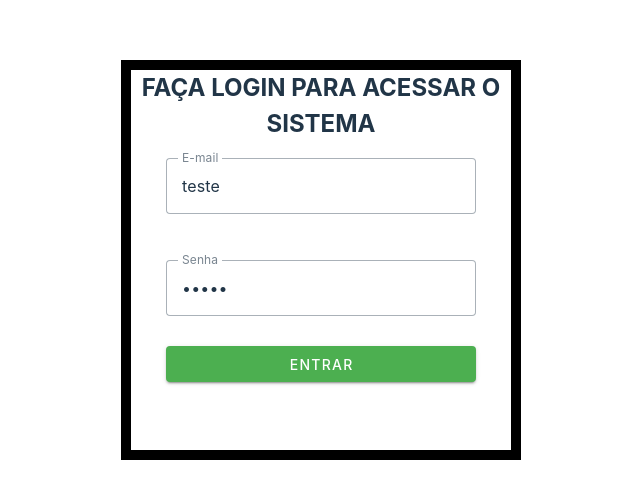
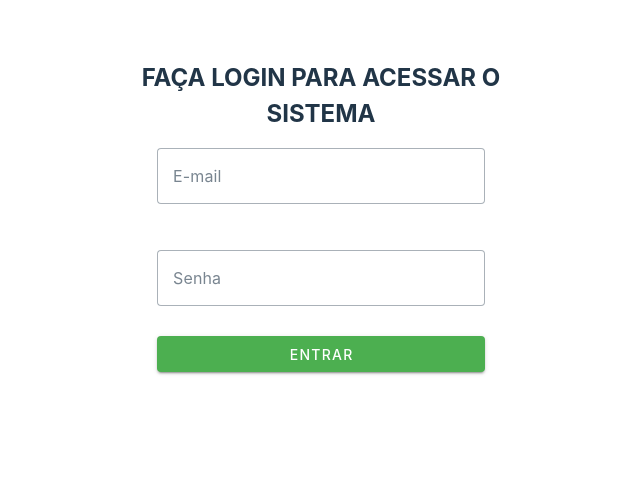
Before and after one commit to Lucaseduardo20/to-do-list-frontend-vuets, a Vue app: page / in a window 1280 px wide. Shown: the part 140-638 px from the top of the page, without its empty margins (319-959 px from the left). Built offline with nearby package versions, Linux system fonts and the light colour scheme.

Commit message:
feature: criando controle de valores dos campos.

```diff
--- a/src/App.vue
+++ b/src/App.vue
@@ -9,16 +9,7 @@ import Login from './views/Login.vue'
 </template>
 
 <style scoped>
-.logo {
-  height: 6em;
-  padding: 1.5em;
-  will-change: filter;
-  transition: filter 300ms;
-}
-.logo:hover {
-  filter: drop-shadow(0 0 2em #646cffaa);
-}
-.logo.vue:hover {
-  filter: drop-shadow(0 0 2em #42b883aa);
-}
+  template {
+    background-color: grey;
+  }
 </style>
--- a/src/components/LoginForm.vue
+++ b/src/components/LoginForm.vue
@@ -14,8 +14,6 @@ const props = defineProps({
     }
 })
 
-console.log(props.form)
-
 </script>
 
 <template>
@@ -23,7 +21,7 @@ console.log(props.form)
         <v-container>
             <v-row v-for="item in props.form.fields">
                 <v-col :cols="item.cols">
-                    <v-text-field :id="item.id" variant="outlined" :label="item.label" :type="item.type"
+                    <v-text-field :on:change="props.form.handleChange" :id="item.id" variant="outlined" :label="item.label" :type="item.type"
                         :modelValue="item.model"></v-text-field>
                 </v-col>
             </v-row>
--- a/src/types/Form.ts
+++ b/src/types/Form.ts
@@ -1,6 +1,7 @@
 export interface Form {
     fields: Array<Fields>;
     handleSubmit?: Function | void;
+    handleChange: Function | void;
 }
 
 export interface Fields {
--- a/src/views/Login.vue
+++ b/src/views/Login.vue
@@ -2,6 +2,14 @@
 // import { User } from '../models/user';
 import LoginForm from '../components/LoginForm.vue';
 import {Form} from '../types/Form';
+import {useUserStore} from '../stores/auth'
+import { ref } from 'vue';
+
+const authStore = useUserStore()
+
+console.log(authStore.user)
+
+const email = ref<string>('');
 
 const form: Form = {
     fields: [
@@ -9,19 +17,21 @@ const form: Form = {
             label: 'E-mail',
             type: 'text',
             id: 'email',
-            model: 'teste',
+            model: '',
             cols: 12
         },
         {
             label: 'Senha',
             type: 'password',
             id: 'password',
-            model: 'teste',
+            model: '',
             cols: 12
         }
     ],
-    handleSubmit: () => {console.log('bateu')}
+    handleSubmit: (value: any) => console.log(value.target[1].value) // tentando pegar o valor dos campos, essa forma talvez não seja boa prática.
 }
+
+
 
 </script>
 
@@ -34,7 +44,6 @@ const form: Form = {
 
 <style scoped>
 #login-container {
-    border: 10px solid black;
     width: 400px;
     height: 50vh;
     display: flex;
```
Also changed, not shown: src/stores/auth.ts (line endings or trailing spaces).
